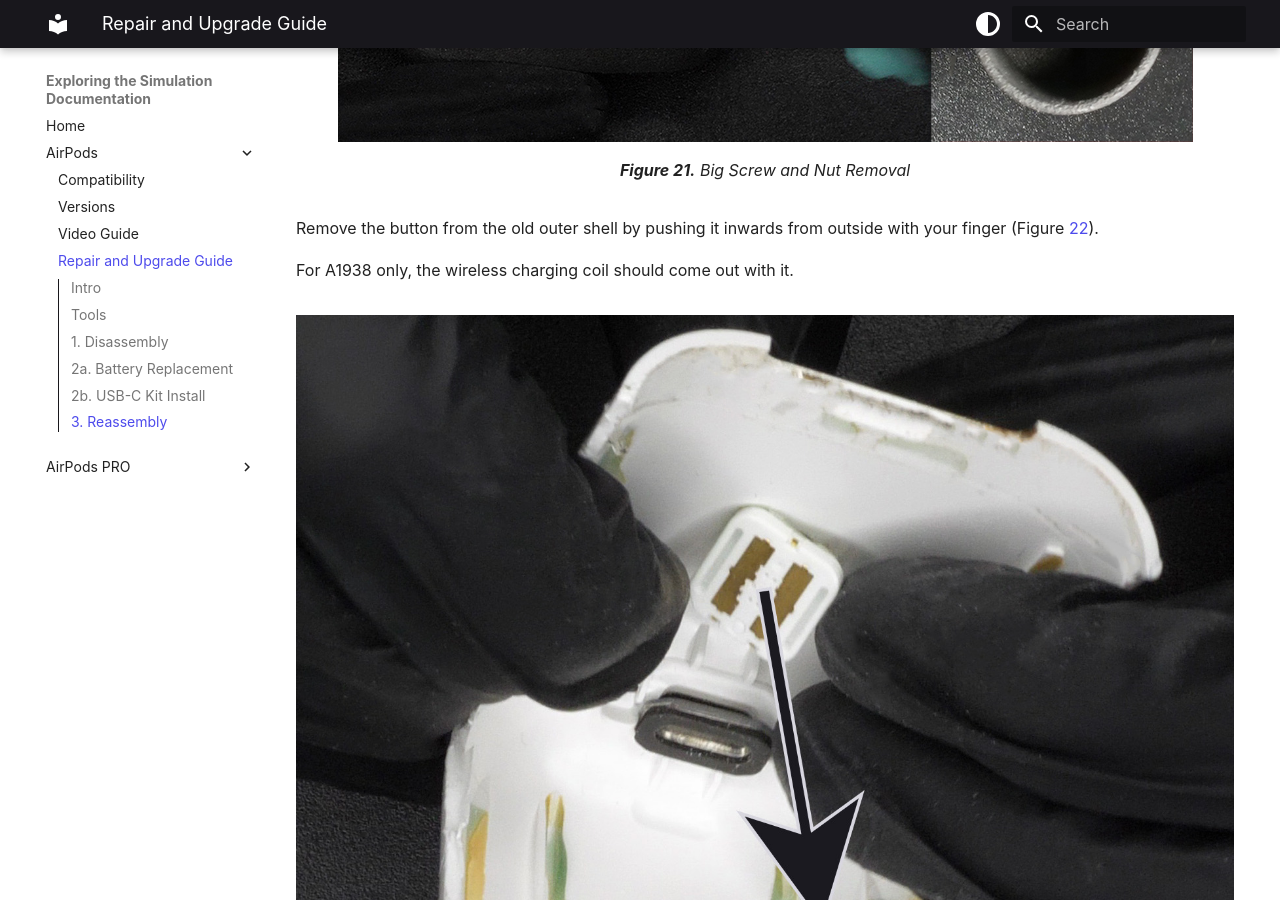
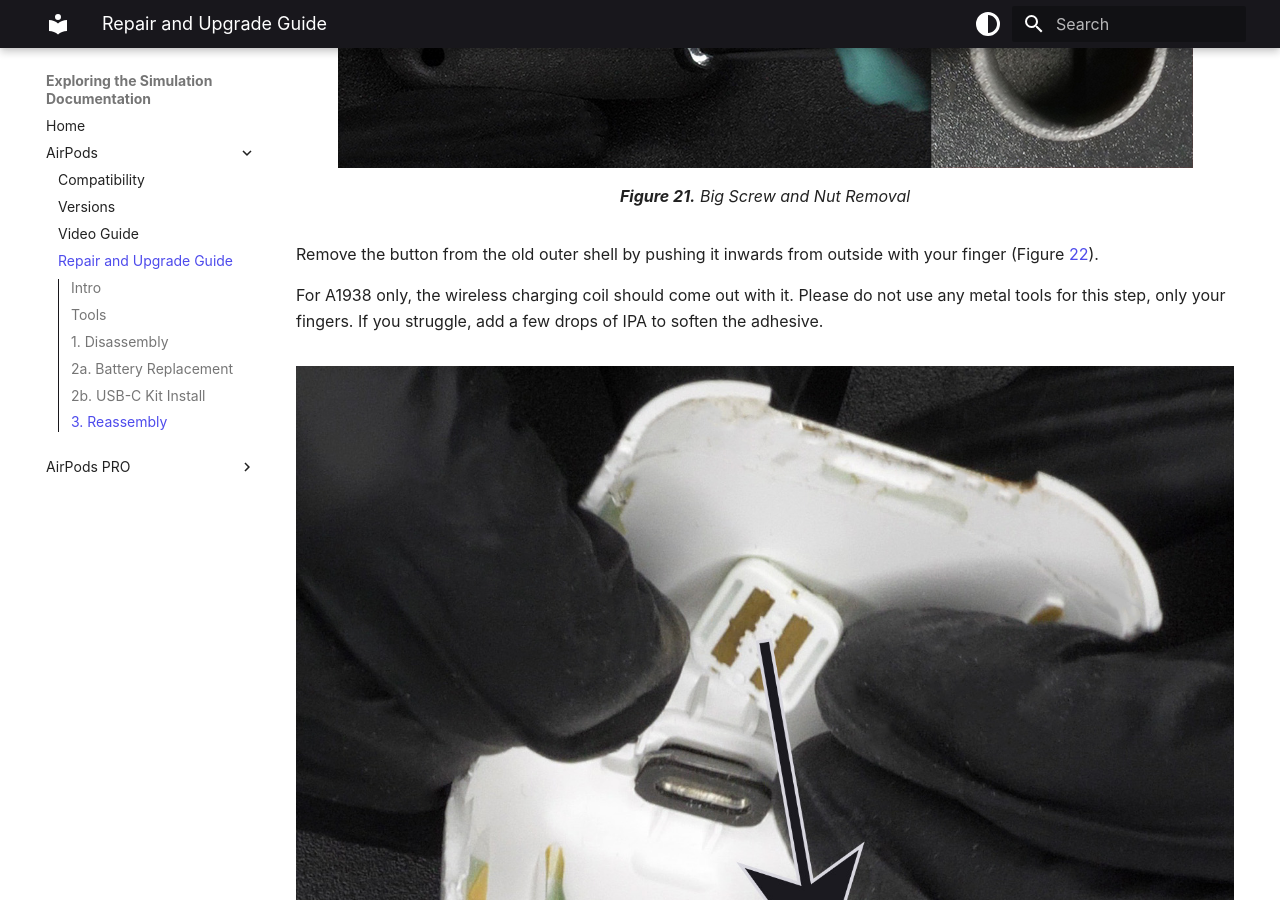
Before and after one commit to kenp-io/kenpio-docs, an MkDocs documentation site: the page built from docs/airpods/repair-upgrade-guide.md, in a window 1280 px wide and 900 px high, scrolled down 17599 px. Built offline with MkDocs 1.6.1 and Material for MkDocs 9.7.7, drawn with Linux system fonts in a browser that asks for light colours; some web fonts are replaced; some of the changed text lies outside the part shown.

Commit message:
ph000 + coil damage

```diff
--- a/docs/airpods/repair-upgrade-guide.md
+++ b/docs/airpods/repair-upgrade-guide.md
@@ -193,7 +193,7 @@ Unscrew the big outer screw on your new outer shell and remove the nut inside th
 
 Remove the button from the old outer shell by pushing it inwards from outside with your finger (Figure [22](#button_removal)).
 
-For A1938 only, the wireless charging coil should come out with it.
+For A1938 only, the wireless charging coil should come out with it. Please do not use any metal tools for this step, only your fingers. If you struggle, add a few drops of IPA to soften the adhesive.
 
 <figure markdown id="button_removal">
   ![Button Removal](pictures/bouton_push.jpg)
```
Also changed, not shown: other parts of docs/airpods/repair-upgrade-guide.md (+1 -1 lines), 2 other files.
